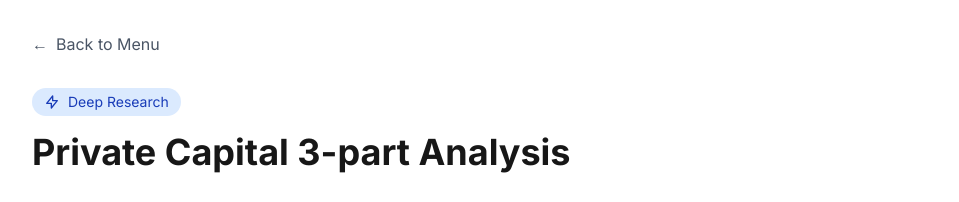
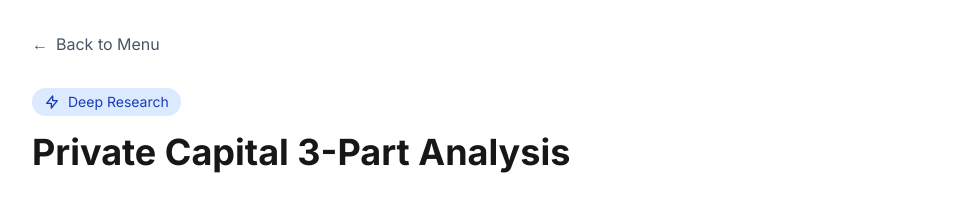
Before and after one commit to benreeve1984/deep-research-prompts, a Next.js app: page /pc-3part-analysis in a window 1280 px wide. Shown: the top 202 px of the page, without its empty margins (48-1007 px from the left). Built offline with nearby package versions, Linux system fonts and the light colour scheme.

Commit message:
Correct capitalization in the heading of the Private Capital 3-Part Analysis page for consistency and improved readability.

```diff
--- a/src/app/pc-3part-analysis/page.tsx
+++ b/src/app/pc-3part-analysis/page.tsx
@@ -298,7 +298,7 @@ Deliver a short report (around 3-4 pages) that equips the partner with immediate
         </div>
       </div>
 
-      <h1 className="text-4xl font-bold mb-8">Private Capital 3-part Analysis</h1>
+      <h1 className="text-4xl font-bold mb-8">Private Capital 3-Part Analysis</h1>
 
       <div className="max-w-4xl">
         <div className="bg-blue-50 dark:bg-blue-900/20 border border-blue-200 dark:border-blue-800 rounded-lg p-4 mb-6">
```
